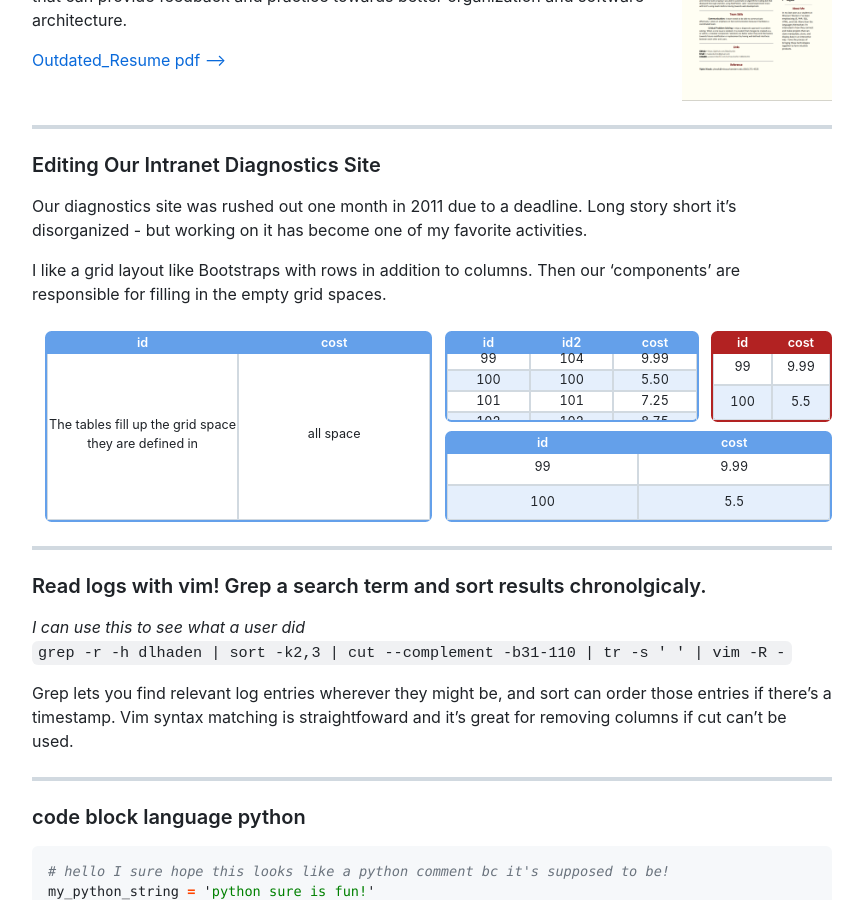
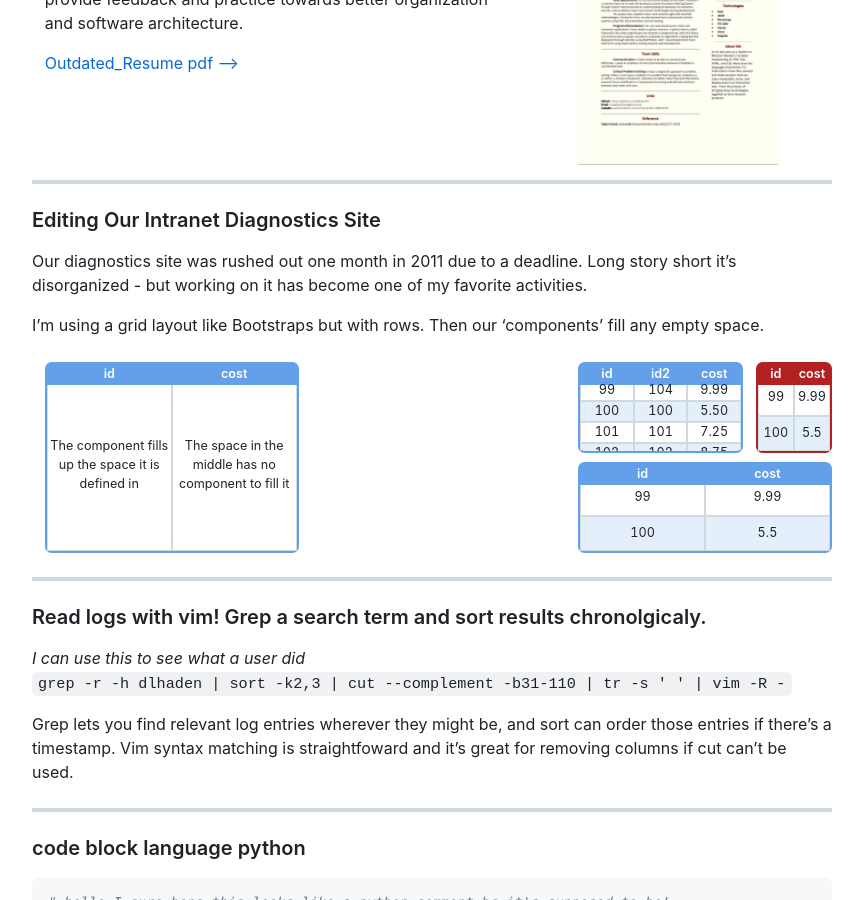
Before and after one commit to Max-Durbin/maxdurbin, a Jekyll site: the page built from index.md, in a window 1280 px wide and 900 px high, scrolled down 819 px. Shown: the whole window, without its empty margins (208-1071 px from the left). Built offline with Jekyll 4.4.1, drawn with Linux system fonts in a browser that asks for light colours; nearby versions of some CDN libraries.

Commit message:
removed redundant class

```diff
--- a/index.md
+++ b/index.md
@@ -28,17 +28,20 @@ We do some development on an internal diagnostics site but our primary responsib
  </iframe>
 </div>
 
-<div class="side-by-side">
- <div>
-  <p>
+<div class="container" style="height:250px;">
+ <div class="row row-12">
+  <div class="col-7">
+   <p>
       Working at Schaefer has been a great learning opportunity,
       but developement is limited, we are mostly focused on maintance.
       At this point I'd like to find a team that can provide feedback and practice
       towards better organization and software architecture.
-  </p>
- <a href="assets/MaxDurbinResume.pdf">Outdated_Resume pdf  --> </a>
- </div>
-  <img src="{{ '/assets/images/MaxDurbinResume.png' | relative_url }}" alt="resume preview">
+   </p>
+   <a href="assets/MaxDurbinResume.pdf">Outdated_Resume pdf  --> </a>
+  </div>
+  <div class="col-1"></div>
+  <img class="col-3" src="{{ '/assets/images/MaxDurbinResume.png' | relative_url }}" alt="resume preview">
+</div>
 </div>
 
 ---
@@ -49,16 +52,16 @@ Our diagnostics site was rushed out one month in 2011 due to a deadline.
 Long story short it's disorganized - but working on it has become
 one of my favorite activities.
 
-I like a grid layout like Bootstraps with rows in addition to columns.
-Then our 'components' are responsible for filling in the empty grid spaces.
+I'm using a grid layout like Bootstraps but with rows.
+Then our 'components' fill any empty space.
 
 
-<!-- test nesting? can we nest our containers ALSO 'containers' out to be outside markdowns scope -->
+<!-- containers should set us outside of the github_markdown css scope to be ligitly encapsulated -->
 <div class='container' style='height:200px;'>
  <div class='row row-12'>
-  <div id='t_ex0' class='col-6'></div>
-
-  <div class='col-6 subGrid'>
+  <div id='t_ex0' class='col-4'></div>
+  <div id='empty' class='col-4'></div>
+  <div class='col-4 subGrid'>
    <div class='row row-6'>
     <div id='t_ex2' class='col-8'></div>
     <div id='t_ex3' class='col-4' style='--dc-default-blue: firebrick;'></div>
@@ -71,7 +74,7 @@ Then our 'components' are responsible for filling in the empty grid spaces.
 </div>
 
 
-<script>$('#t_ex0').append(render_table([{id: 'The tables fill up the grid space they are defined in', cost: 'all space'}], {className: "dc-table"}))</script>
+<script>$('#t_ex0').append(render_table([{id: 'The component fills up the space it is defined in', cost: 'The space in the middle has no component to fill it'}], {className: "dc-table"}))</script>
 <script>$('#t_ex2').append(render_table([{id: 99, id2: 104,  cost: "9.99"},
                                                     {id: 100, id2: 100, cost: "5.50"},
                                                     {id: 101, id2: 101, cost: "7.25"},
```
